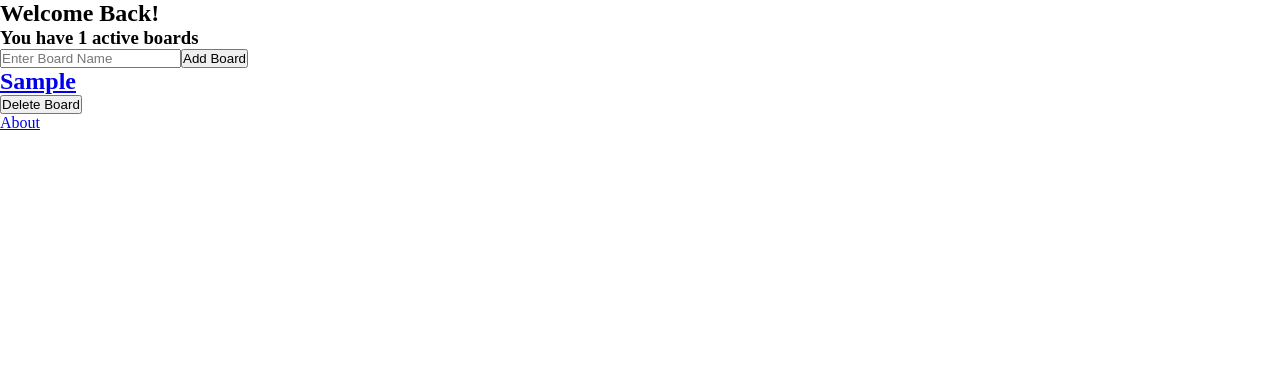
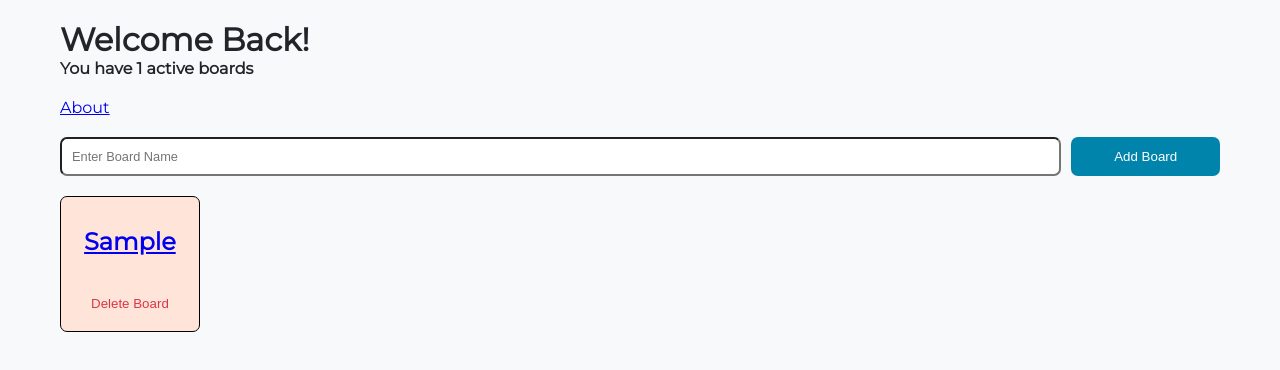
Before and after one commit to Prajwal-Pawar/projectflow-electron, a React (Vite) app: page / in a window 1280 px wide. Both pictures are taken after typing "Sample" into the empty fields and a click on the button "Add Board". Shown: the top 370 px of the page. Built offline with nearby package versions, Linux system fonts and the light colour scheme.

Commit message:
added simple ui and tweaks

```diff
--- a/src/renderer/components/About.tsx
+++ b/src/renderer/components/About.tsx
@@ -1,10 +1,28 @@
+import "../styles/about.css";
+
 const About = () => {
   return (
     <div>
-      <h3>Developer:</h3>
-      <h1>Prajwal Pawar</h1>
-      <h2>MERN Stack developer, Linux and open source enthusiast</h2>
-      <p>This is project i been working on</p>
+      <a href="/">
+        <p className="back-link">Back to Home</p>
+      </a>
+
+      <div className="intro">
+        <h2 className="greet">
+          Hey i am
+          <a href="https://github.com/Prajwal-Pawar" target="_blank">
+            <span className="name"> Prajwal Pawar. </span>
+          </a>
+        </h2>
+        <h3>MERN Stack developer, Linux and open source enthusiast</h3>
+      </div>
+
+      <p>
+        I've been working on this project for quite some time now, Projectflow
+        is agile project management tool which uses offline-first approach.{" "}
+        <br />
+        <span>Projectflow is built on ElectronJS and Reactjs</span>
+      </p>
     </div>
   );
 };
--- a/src/renderer/components/Board.tsx
+++ b/src/renderer/components/Board.tsx
@@ -2,6 +2,7 @@ import { useState, useEffect } from "react";
 import { Link, useParams } from "react-router-dom";
 import { DragDropContext } from "react-beautiful-dnd";
 import Column from "./Column";
+import "../styles/board.css";
 
 // IpcRenderer to communicate from Renderer process to Main process
 const { ipcRenderer } = require("electron");
@@ -218,22 +219,16 @@ const Board = (props: any) => {
   return (
     <DragDropContext onDragEnd={handleDragTasks}>
       {/* rendering boards name */}
-      <h1>{currentBoard ? currentBoard.name : null}</h1>
+      <h1 className="board-name">{currentBoard ? currentBoard.name : null}</h1>
+
+      {/* using link for redirecting to all boards */}
+      <Link to="/">
+        <div className="back-link">Back</div>
+      </Link>
+
+      <hr />
 
       <div className="board">
-        {/* render all columns */}
-        {columns.map((column: any) => (
-          <Column
-            key={column.id}
-            column={column}
-            onAddTask={handleAddTask}
-            onColumnUpdate={(updatedTasks: any) =>
-              handleAddTask(column.id, updatedTasks)
-            }
-            onDeleteColumn={handleDeleteColumn}
-          />
-        ))}
-
         <div className="add-column">
           <input
             type="text"
@@ -247,7 +242,22 @@ const Board = (props: any) => {
         </div>
 
         {/* using link for redirecting to all boards */}
-        <Link to="/">Back</Link>
+        {/* <Link to="/">Back</Link> */}
+
+        <div className="columns">
+          {/* render all columns */}
+          {columns.map((column: any) => (
+            <Column
+              key={column.id}
+              column={column}
+              onAddTask={handleAddTask}
+              onColumnUpdate={(updatedTasks: any) =>
+                handleAddTask(column.id, updatedTasks)
+              }
+              onDeleteColumn={handleDeleteColumn}
+            />
+          ))}
+        </div>
       </div>
     </DragDropContext>
   );
--- a/src/renderer/components/BoardManager.tsx
+++ b/src/renderer/components/BoardManager.tsx
@@ -1,6 +1,7 @@
 import { useState, useEffect } from "react";
 import { useNavigate, Link } from "react-router-dom";
 import Board from "./Board";
+import "../styles/boardManager.css";
 
 // IpcRenderer to communicate from Renderer process to Main process
 const { ipcRenderer } = require("electron");
@@ -96,8 +97,14 @@ const BoardManager = () => {
   return (
     <div className="board-manager">
       {/* welcome message and boards count */}
-      <h2>Welcome Back!</h2>
-      <h3>You have {boards.length} active boards</h3>
+      <div className="welcome">
+        <h2 id="welcome-text">Welcome Back!</h2>
+        <h3 id="board-count">You have {boards.length} active boards</h3>
+      </div>
+
+      <div id="about">
+        <Link to={"/about"}>About</Link>
+      </div>
 
       <div className="add-board">
         <input
@@ -119,7 +126,7 @@ const BoardManager = () => {
               to={`/board/${board.id}`}
               onClick={() => handleBoardClick(board.id)}
             >
-              <h2>{board.name}</h2>
+              <h2 className="board-name">{board.name}</h2>
             </Link>
 
             {/* Delete board button */}
@@ -130,9 +137,9 @@ const BoardManager = () => {
         ))}
       </div>
 
-      <div>
+      {/* <div>
         <Link to={"/about"}>About</Link>
-      </div>
+      </div> */}
 
       {/* this way boards id doesnt get lost when we redirect to board */}
       {/* conditional rendering */}
--- a/src/renderer/components/Column.tsx
+++ b/src/renderer/components/Column.tsx
@@ -1,6 +1,7 @@
 import { useEffect, useState } from "react";
 import { Droppable } from "react-beautiful-dnd";
 import Task from "./Task";
+import "../styles/column.css";
 
 // IpcRenderer to communicate from Renderer process to Main process
 const { ipcRenderer } = require("electron");
@@ -87,7 +88,16 @@ const Column = (props: any) => {
 
   return (
     <div className="column">
-      <h3>{column.title}</h3>
+      <h3 className="column-title">{column.title}</h3>
+
+      <button
+        className="delete-column"
+        onClick={() => onDeleteColumn(column.id)}
+      >
+        Delete Column
+      </button>
+
+      <hr style={{ margin: "10px 0px" }} />
 
       <Droppable droppableId={column.id}>
         {(provided) => (
@@ -120,8 +130,6 @@ const Column = (props: any) => {
 
         <button onClick={handleAddTask}>Add Task</button>
       </div>
-
-      <button onClick={() => onDeleteColumn(column.id)}>Delete Column</button>
     </div>
   );
 };
--- a/src/renderer/components/Task.tsx
+++ b/src/renderer/components/Task.tsx
@@ -1,4 +1,5 @@
 import { Draggable } from "react-beautiful-dnd";
+import "../styles/task.css";
 
 const Task = (props: any) => {
   // destructuring props
@@ -13,7 +14,7 @@ const Task = (props: any) => {
           {...provided.dragHandleProps}
           ref={provided.innerRef}
         >
-          {task.name}
+          <h3>{task.name}</h3>
 
           <button onClick={() => onDeleteTask(task.id)}>Delete Tasks</button>
         </div>
--- /dev/null
+++ b/src/renderer/styles/about.css
@@ -0,0 +1,8 @@
+.back-link {
+  margin: 20px 0px;
+}
+
+.intro {
+  text-align: center;
+  margin: 20px 0px;
+}
--- /dev/null
+++ b/src/renderer/styles/board.css
@@ -0,0 +1,47 @@
+.board-name {
+  margin: 20px 0px 10px 0px;
+}
+
+.back-link {
+  margin-bottom: 10px;
+}
+
+.board {
+}
+
+.add-column {
+  display: flex;
+  align-items: center;
+  margin-top: 20px;
+  margin-bottom: 20px;
+}
+
+.add-column input {
+  flex: 0.9;
+  padding: 10px;
+  font-size: 0.8rem;
+  border-radius: 7px;
+}
+
+.add-column button {
+  flex: 0.1;
+  padding: 12px 20px;
+  background-color: #0084ac;
+  color: #fefefe;
+  border: none;
+  border-radius: 7px;
+  margin: 0px 0px 0px 10px;
+  transition: 0.2s ease-in-out;
+}
+
+.add-column button:hover {
+  cursor: pointer;
+  background-color: #5390d9;
+  color: #fefefe;
+}
+
+.columns {
+  display: flex;
+  flex-direction: row;
+  /* flex-wrap: nowrap; */
+}
--- /dev/null
+++ b/src/renderer/styles/boardManager.css
@@ -0,0 +1,93 @@
+.board-manager {
+  padding: 20px;
+}
+
+.welcome {
+  margin-bottom: 20px;
+}
+
+.welcome #welcome-text {
+  font-size: 2rem;
+}
+
+.welcome #board-count {
+  font-size: 1rem;
+}
+
+.add-board {
+  display: flex;
+  align-items: center;
+  margin-bottom: 20px;
+}
+
+.add-board input {
+  flex: 0.9;
+  padding: 10px;
+  font-size: 0.8rem;
+  border-radius: 7px;
+}
+
+.add-board button {
+  flex: 0.1;
+  padding: 12px 20px;
+  background-color: #0084ac;
+  color: #fefefe;
+  border: none;
+  border-radius: 7px;
+  margin: 0px 0px 0px 10px;
+  transition: 0.2s ease-in-out;
+}
+
+.add-board button:hover {
+  cursor: pointer;
+  background-color: #5390d9;
+  color: #fefefe;
+}
+
+.boards {
+  display: flex;
+  flex-direction: row;
+  flex-wrap: wrap;
+  /* align-items: center;
+  justify-content: center; */
+}
+
+.boards .board-wrapper {
+  display: flex;
+  flex-direction: column;
+  align-items: center;
+  /* justify-content: center; */
+
+  /* width: 190px; */
+
+  background-color: #ffe5d9;
+
+  margin: 0px 20px 20px 0px;
+  padding: 10px;
+  border: 1px solid #000;
+  border-radius: 7px;
+}
+
+.boards .board-wrapper .board-name {
+  /* text-align: centexr; */
+}
+
+.boards .board-wrapper button {
+  margin: 20px 0px 0px 0px;
+  padding: 10px 20px;
+  background-color: transparent;
+  border: none;
+  color: #dc3545;
+  cursor: pointer;
+
+  transition: 0.2s ease-in-out;
+}
+
+.boards .board-wrapper button:hover {
+  cursor: pointer;
+  text-decoration: underline;
+}
+
+#about {
+  margin-bottom: 20px;
+}
--- /dev/null
+++ b/src/renderer/styles/column.css
@@ -0,0 +1,65 @@
+.column {
+  width: 200px;
+  margin: 0px 20px 0px 0px;
+  padding: 20px 20px;
+  /* border: 1px solid black; */
+  border-radius: 7px;
+  background-color: #bde0fe;
+}
+
+.column-title {
+  margin-bottom: 10px;
+}
+
+.delete-column {
+  padding: 10px 20px;
+  background-color: 1px solid #ffe5d9;
+  border: none;
+  border-radius: 7px;
+  color: #dc3545;
+  cursor: pointer;
+
+  transition: 0.2s ease-in-out;
+}
+
+.delete-column:hover {
+  cursor: pointer;
+  text-decoration: underline;
+}
+
+.task-list {
+  display: flex;
+  flex-direction: column;
+}
+
+.add-task {
+  display: flex;
+  flex-direction: column;
+  align-items: center;
+  /* margin-bottom: 20px; */
+}
+
+.add-task input {
+  /* flex: 1; */
+  padding: 10px;
+  margin-bottom: 10px;
+  /* font-size: 0.8rem; */
+  border-radius: 7px;
+}
+
+.add-task button {
+  /* flex: 1; */
+  padding: 10px 20px;
+  background-color: #0084ac;
+  color: #fefefe;
+  border: none;
+  border-radius: 7px;
+  margin: 0px 0px 0px 10px;
+  transition: 0.2s ease-in-out;
+}
+
+.add-task button:hover {
+  cursor: pointer;
+  background-color: #5390d9;
+  color: #fefefe;
+}
--- a/src/renderer/styles/index.css
+++ b/src/renderer/styles/index.css
@@ -1,4 +1,22 @@
+@font-face {
+  font-family: "Montserrat";
+  src: url("../assets/fonts/Montserrat-Regular.ttf");
+}
+
 * {
   margin: 0;
   padding: 0;
 }
+
+body {
+  font-family: "Montserrat";
+
+  background-color: #f8f9fa;
+  color: #212529;
+
+  max-width: 1200px;
+  margin: 0 auto;
+}
+
+/* color palette */
+/* 264653, 2a9d8f, e9c46a, f4a261, e76f51 */
--- /dev/null
+++ b/src/renderer/styles/task.css
@@ -0,0 +1,28 @@
+.task {
+  display: flex;
+  flex-direction: column;
+  border-radius: 7px;
+  background-color: #a4c3b2;
+  margin: 10px 0px;
+  padding: 10px;
+}
+
+.task h3 {
+  margin-bottom: 10px;
+}
+
+.task button {
+  padding: 10px 20px;
+  background-color: 1px solid #ffe5d9;
+  border: none;
+  border-radius: 7px;
+  color: #dc3545;
+  cursor: pointer;
+
+  transition: 0.2s ease-in-out;
+}
+
+.task button:hover {
+  cursor: pointer;
+  text-decoration: underline;
+}
```
Also changed, not shown: src/renderer/assets/fonts/Montserrat-Regular.ttf (added).
